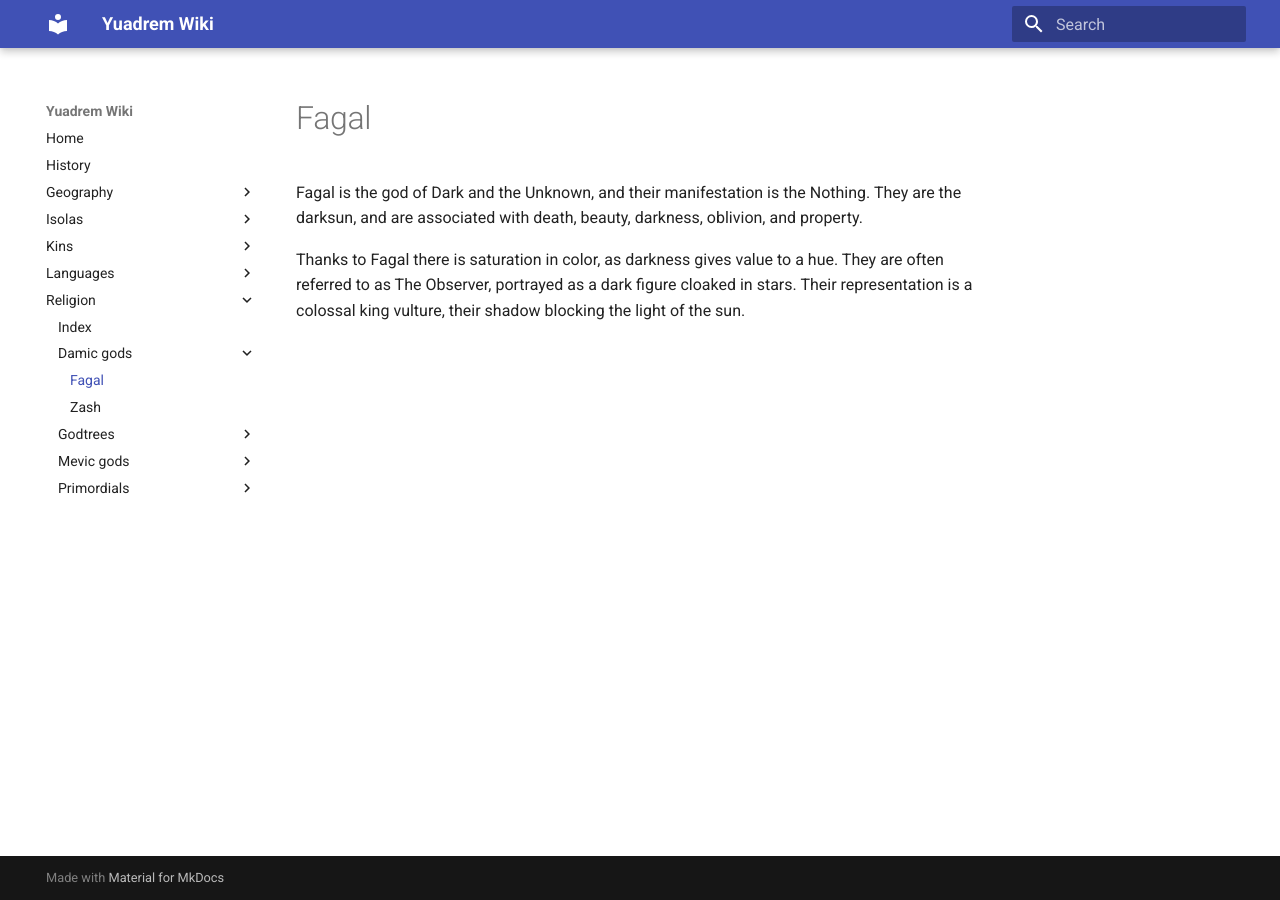
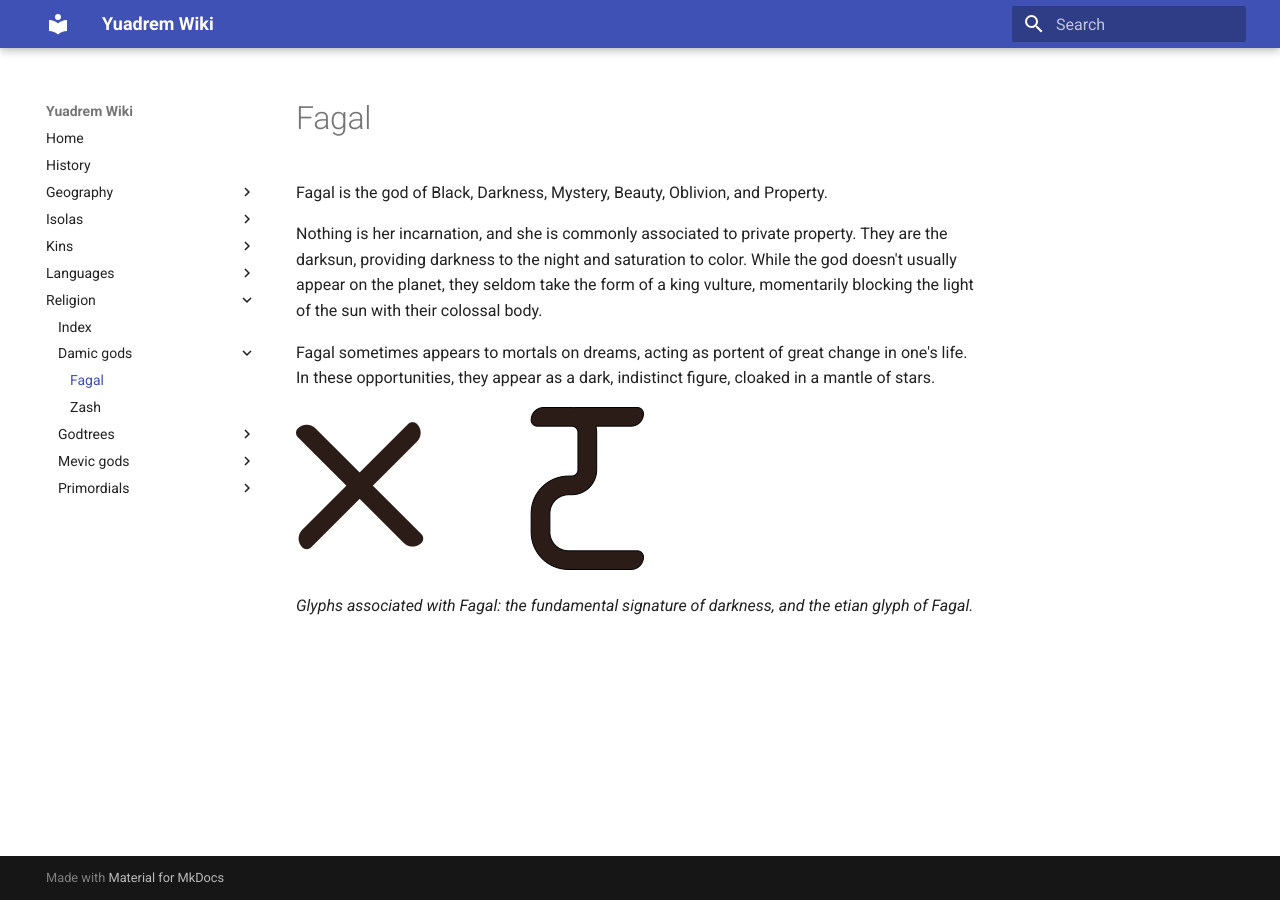
Before and after one commit to bleaktwig/yuadrem-wiki, an MkDocs documentation site: the page built from docs/religion/damic_gods/fagal.md, in a window 1280 px wide. Built offline with MkDocs 1.6.1 and Material for MkDocs 9.7.7, drawn with Linux system fonts in a browser that asks for light colours.

Commit message:
Finalized Zash and Fagal, good night y'all

```diff
--- a/docs/religion/damic_gods/fagal.md
+++ b/docs/religion/damic_gods/fagal.md
@@ -1,4 +1,10 @@
 # Fagal
-Fagal is the god of Dark and the Unknown, and their manifestation is the Nothing. They are the darksun, and are associated with death, beauty, darkness, oblivion, and property.
+Fagal is the god of Black, Darkness, Mystery, Beauty, Oblivion, and Property.
 
-Thanks to Fagal there is saturation in color, as darkness gives value to a hue. They are often referred to as The Observer, portrayed as a dark figure cloaked in stars. Their representation is a colossal king vulture, their shadow blocking the light of the sun.
+Nothing is her incarnation, and she is commonly associated to private property. They are the darksun, providing darkness to the night and saturation to color. While the god doesn't usually appear on the planet, they seldom take the form of a king vulture, momentarily blocking the light of the sun with their colossal body.
+
+Fagal sometimes appears to mortals on dreams, acting as portent of great change in one's life. In these opportunities, they appear as a dark, indistinct figure, cloaked in a mantle of stars.
+
+![Glyphs of Fagal](img/fagal.png)
+
+_Glyphs associated with Fagal: the fundamental signature of darkness, and the etian glyph of Fagal._
```
Also changed, not shown: docs/religion/damic_gods/zash.md (+8 -2 lines), docs/religion/index.md (+4 -3 lines), docs/religion/primordials/pheter.md (+2 -0 lines).
